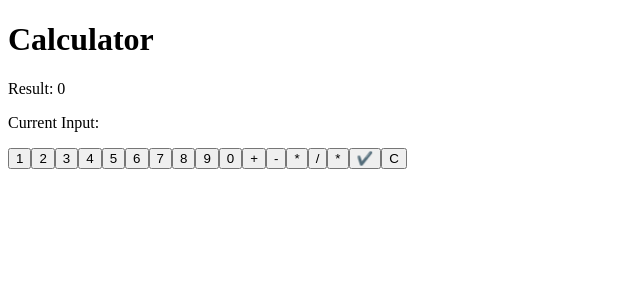
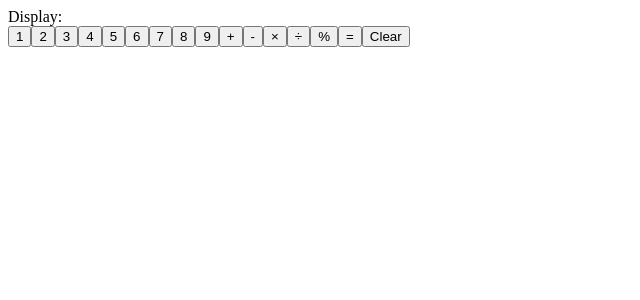
Before and after one commit to doyi0107/react_redux, a React (Create React App) app: page / in a window 1280 px wide. Shown: the top 300 px of the page, without its empty margins (0-640 px from the left). Built offline with nearby package versions, Linux system fonts and the light colour scheme.

Commit message:
계산기 기

```diff
--- a/src/App.js
+++ b/src/App.js
@@ -1,141 +1,137 @@
-// Calculator.js
+// calculatorApp.js
 import React from "react";
-import { Provider, useSelector, useDispatch } from "react-redux";
 import { createStore } from "redux";
+import { Provider, useDispatch, useSelector } from "react-redux";
+
+// Actions
+const ADD_NUMBER = "ADD_NUMBER";
+const ADD_OPERATOR = "ADD_OPERATOR";
+const CALCULATE_RESULT = "CALCULATE_RESULT";
+const CLEAR_DISPLAY = "CLEAR_DISPLAY";
+
+const addNumber = (number) => ({ type: ADD_NUMBER, payload: { number } });
+const addOperator = (operator) => ({
+  type: ADD_OPERATOR,
+  payload: { operator },
+});
+const calculateResult = () => ({ type: CALCULATE_RESULT });
+const clearDisplay = () => ({ type: CLEAR_DISPLAY });
 
 // Reducer
-const calculatorReducer = (state = { result: 0, currentInput: "" }, action) => {
-  const newState = { ...state };
+const calculatorReducer = (
+  state = { displayValue: "", operator: null, prevValue: null },
+  action
+) => {
+  switch (action.type) {
+    case ADD_NUMBER:
+      return {
+        ...state,
+        displayValue:
+          state.displayValue === ""
+            ? action.payload.number
+            : state.displayValue + action.payload.number,
+      };
+    case ADD_OPERATOR:
+      return {
+        ...state,
+        operator: action.payload.operator,
+        prevValue: state.displayValue,
+        displayValue: "0",
+      };
 
-  switch (action.type) {
-    case "choose":
-       if (state.currentInput !== "" && state.currentInput == NaN) {  }
-    case "ADD":
-        newState.result = state.result + parseFloat(state.currentInput);
-        newState.currentInput = "";
+    case CALCULATE_RESULT:
+      const prev = parseFloat(state.prevValue);
+      const current = parseFloat(state.displayValue);
+      let result;
 
-      break;
-    case "SUBTRACT":
-      newState.result = state.result - parseFloat(state.currentInput);
-      newState.currentInput = "";
-      break;
-    case "MULTIPLY":
-      newState.result = state.result * parseFloat(state.currentInput);
-      newState.currentInput = "";
-      break;
-    case "DIVIDE":
-      newState.result = state.result / parseFloat(state.currentInput);
-      newState.currentInput = "";
-      break;
-    case "CLEAR":
-      newState.result = 0;
-      newState.currentInput = "";
-      break;
-    case "UPDATE_CURRENT_INPUT":
-      newState.currentInput += action.payload;
-      break;
+      switch (state.operator) {
+        case "+":
+          result = prev + current;
+          break;
+        case "-":
+          result = prev - current;
+          break;
+        case "×":
+          result = prev * current;
+          break;
+        case "÷":
+          result = prev / current;
+          break;
+        case "%":
+          result = (prev / 100) * current;
+          break;
+        default:
+          result = current;
+      }
+
+      return {
+        ...state,
+        displayValue: result.toString(),
+        operator: null,
+        prevValue: null,
+      };
+    case CLEAR_DISPLAY:
+      return {
+        displayValue: "",
+        operator: null,
+        prevValue: null,
+      };
     default:
-      break;
+      return state;
   }
-
-  return newState;
 };
 
-// Action creators
-const 숫자선택 = () => ({ type: "choose" });
-const add = () => ({ type: "ADD" });
-const subtract = () => ({ type: "SUBTRACT" });
-const multiply = () => ({ type: "MULTIPLY" });
-const divide = () => ({ type: "DIVIDE" });
-const clear = () => ({ type: "CLEAR" });
-const updateCurrentInput = (value) => ({
-  type: "UPDATE_CURRENT_INPUT",
-  payload: value,
-});
+// Store
+const store = createStore(calculatorReducer);
 
-// Calculator component
-function Calculator() {
-  const result = useSelector((state) => state.result);
-  const currentInput = useSelector((state) => state.currentInput);
+// App Component
+const App = () => {
+  const displayValue = useSelector((state) => state.displayValue);
   const dispatch = useDispatch();
 
-  const handleNumberClick = (value) => {
-    dispatch(updateCurrentInput(value.toString()));
+  const handleNumberClick = (number) => {
+    dispatch(addNumber(number));
   };
 
-  const handleOperationClick = (operation) => {
-    switch (operation) {
-      case "✔️":
-        dispatch(숫자선택());
-        break;
-      case "+":
-        dispatch(add());
-        break;
-      case "-":
-        dispatch(subtract());
-        break;
-      case "*":
-        dispatch(multiply());
-        break;
-      case "/":
-        dispatch(divide());
-        break;
-      case "clear":
-        dispatch(clear());
-        break;
-      default:
-        break;
-    }
+  const handleOperatorClick = (operator) => {
+    dispatch(addOperator(operator));
+  };
+
+  const handleEqualClick = () => {
+    dispatch(calculateResult());
   };
 
   const handleClearClick = () => {
-    dispatch(clear());
+    dispatch(clearDisplay());
   };
 
   return (
     <div>
-      <h1>Calculator</h1>
-      <div>
-        <p>Result: {result}</p>
-        <p>Current Input: {currentInput}</p>
-      </div>
-      <div>
-        {/* Number buttons */}
-        <button onClick={() => handleNumberClick(1)}>1</button>
-        <button onClick={() => handleNumberClick(2)}>2</button>
-        <button onClick={() => handleNumberClick(3)}>3</button>
-        <button onClick={() => handleNumberClick(4)}>4</button>
-        <button onClick={() => handleNumberClick(5)}>5</button>
-        <button onClick={() => handleNumberClick(6)}>6</button>
-        <button onClick={() => handleNumberClick(7)}>7</button>
-        <button onClick={() => handleNumberClick(8)}>8</button>
-        <button onClick={() => handleNumberClick(9)}>9</button>
-        <button onClick={() => handleNumberClick(0)}>0</button>
-
-        {/* Operation buttons */}
-        <button onClick={() => handleOperationClick("+")}>+</button>
-        <button onClick={() => handleOperationClick("-")}>-</button>
-        <button onClick={() => handleOperationClick("*")}>*</button>
-        <button onClick={() => handleOperationClick("/")}>/</button>
-        <button onClick={() => handleOperationClick("*")}>*</button>
-        <button onClick={() => handleOperationClick("✔️")}>✔️</button>
-
-        {/* Clear button */}
-        <button onClick={handleClearClick}>C</button>
-      </div>
+      <div>Display: {displayValue}</div>
+      {[1, 2, 3, 4, 5, 6, 7, 8, 9].map((number) => (
+        <button
+          key={number}
+          onClick={() => handleNumberClick(number.toString())}
+        >
+          {number}
+        </button>
+      ))}
+      {["+", "-", "×", "÷", "%"].map((operator) => (
+        <button key={operator} onClick={() => handleOperatorClick(operator)}>
+          {operator}
+        </button>
+      ))}
+      <button onClick={handleEqualClick}>=</button>
+      <button onClick={handleClearClick}>Clear</button>
     </div>
   );
-}
+};
 
-const store = createStore(calculatorReducer);
+// Render
+const CalculatorApp = () => (
+  <Provider store={store}>
+    <App />
+  </Provider>
+);
 
-// App component (unchanged from previous example)
-export default function App() {
-  return (
-    <div>
-      <Provider store={store}>
-        <Calculator />
-      </Provider>
-    </div>
-  );
-}
+export default CalculatorApp;
```
